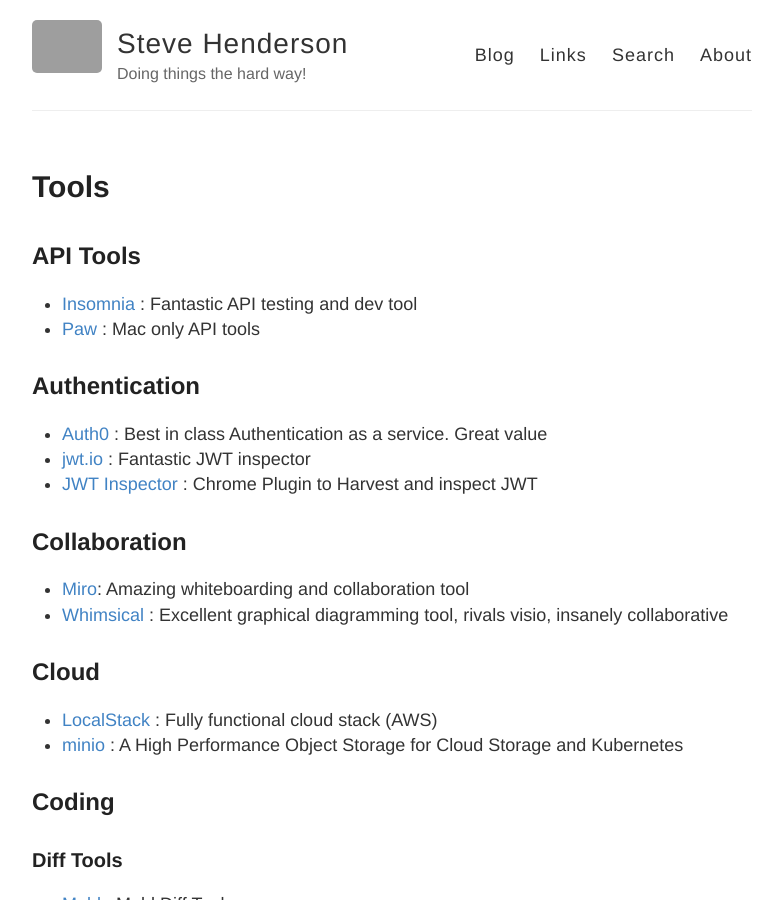
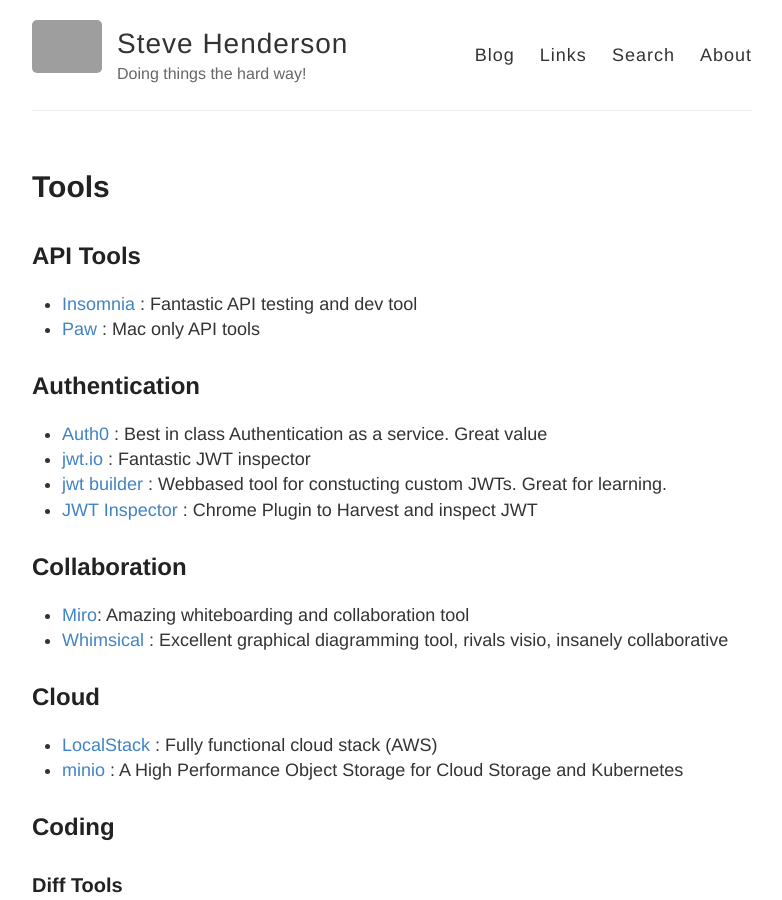
Before and after one commit to stevehenderson/stevehenderson.github.io, a Jekyll site: the page built from tools.md, in a window 1280 px wide and 900 px high. Shown: the whole window, without its empty margins (248-1030 px from the left). Built offline with Jekyll 4.4.1, drawn with Linux system fonts in a browser that asks for light colours; grey boxes are pictures that could not be loaded.

Commit message:
Update tools.md

```diff
--- a/tools.md
+++ b/tools.md
@@ -12,6 +12,7 @@
 ## Authentication
    * [Auth0](https://auth0.com/)  : Best in class Authentication as a service.  Great value
    * [jwt.io](https://jwt.io/) : Fantastic JWT inspector
+   * [jwt builder](http://jwtbuilder.jamiekurtz.com/) : Webbased tool for constucting custom JWTs.  Great for learning.
    * [JWT Inspector](https://chrome.google.com/webstore/detail/jwt-inspector/jgjihoodklabhdoeffdjofnknfijolgk/related) : Chrome Plugin to Harvest and inspect JWT
 
 ## Collaboration
```
